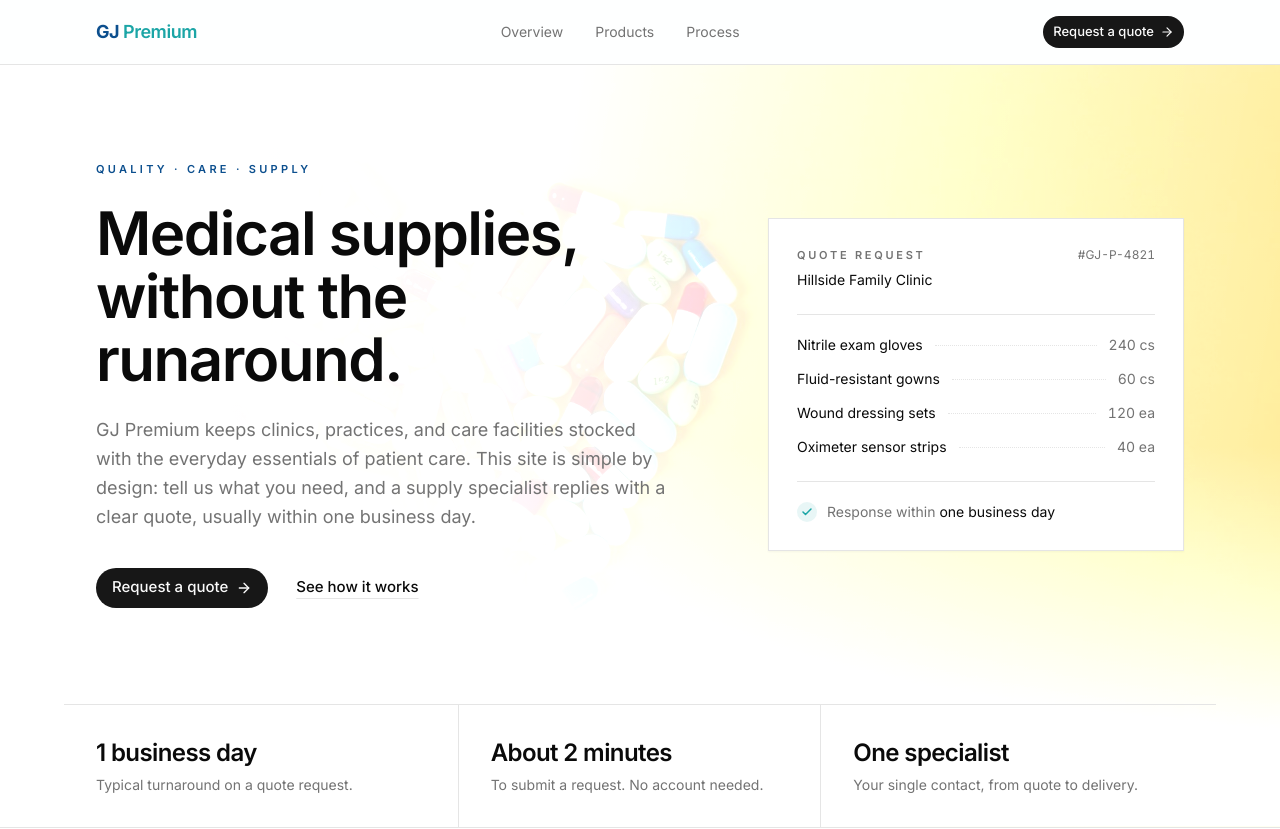
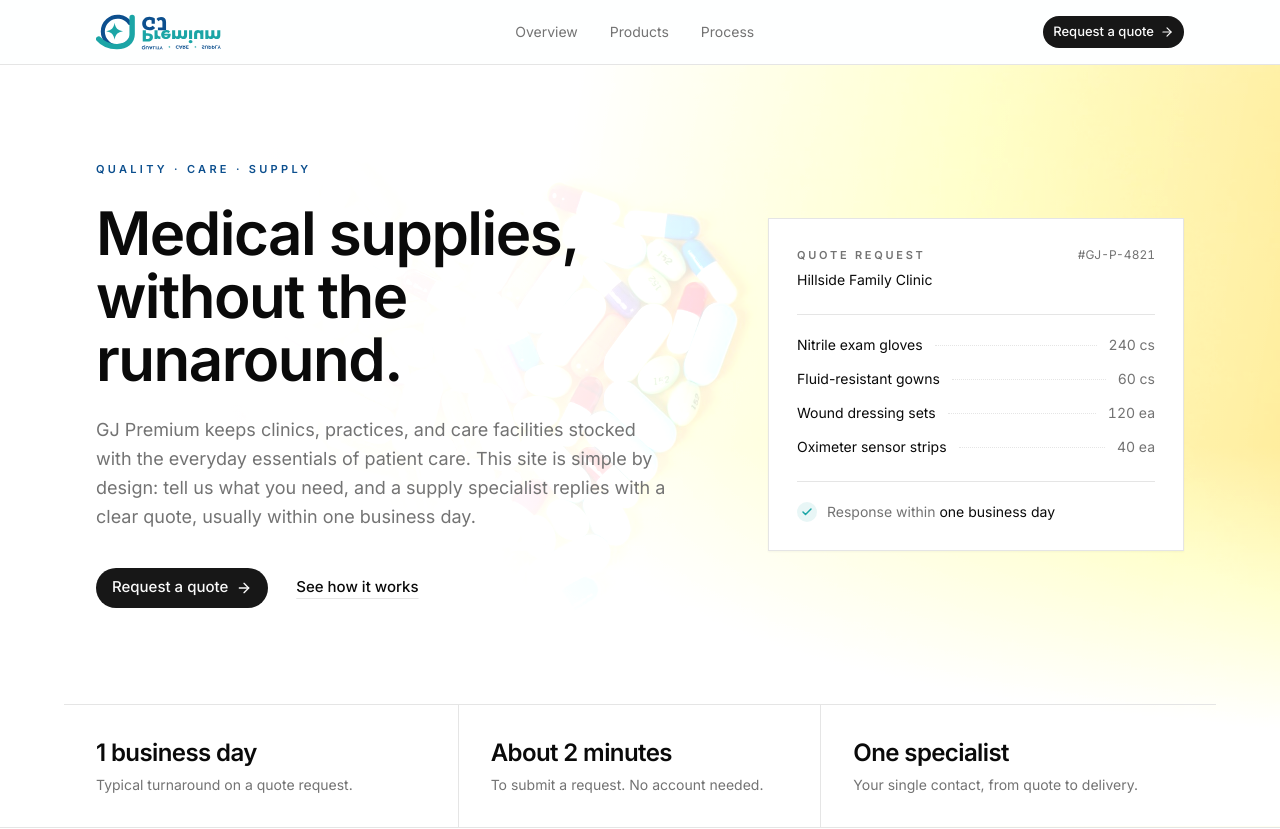
Before and after one commit to afriyieowususarfo-pixel/gj-premium, a React (Vite) app: page / in a window 1280 px wide. Shown: the top 829 px of the page. Built offline with nearby package versions, Linux system fonts and the light colour scheme; no server answers; what @convex-dev/auth would draw is missing.

Commit message:
Freebuff: Use this as the logo

```diff
--- a/src/components/BrandLogo.tsx
+++ b/src/components/BrandLogo.tsx
@@ -5,8 +5,10 @@ export const BRAND_NAVY = "#0c4f8e";
 export const BRAND_TEAL = "#1ba5a6";
 
 /**
- * GJ Premium wordmark: plain text ("GJ" in navy, "Premium" in teal) so the
- * brand reads the same everywhere without an image asset.
+ * GJ Premium logo: the full lockup (monogram with sparkle and swoosh,
+ * "GJ Premium" wordmark, and the Quality · Care · Supply tagline) served
+ * from /logo-full.svg. To swap in a new logo file, replace that asset; no
+ * code changes needed.
  * - `orientation="inline"`: header size
  * - `orientation="stacked"`: larger size for the footer block
  */
@@ -19,18 +21,17 @@ export function BrandLogo({
   orientation?: "inline" | "stacked";
   tagline?: boolean;
 }) {
+  // The tagline is part of the artwork; the prop is kept so existing
+  // call sites stay meaningful (and picks the larger size when set).
   const large = orientation === "stacked" || tagline;
 
   return (
-    <span
-      className={cn(
-        "whitespace-nowrap font-bold tracking-tight leading-none",
-        large ? "text-2xl" : "text-lg",
-        className,
-      )}
-    >
-      <span className="text-brand-navy">GJ</span>{" "}
-      <span className="font-semibold text-brand-teal">Premium</span>
-    </span>
+    <img
+      src="/logo-full.svg"
+      alt="GJ Premium logo"
+      width={770}
+      height={213}
+      className={cn("h-9 w-auto", large && "h-12", className)}
+    />
   );
 }
```
Also changed, not shown: public/logo-full.svg (added).
